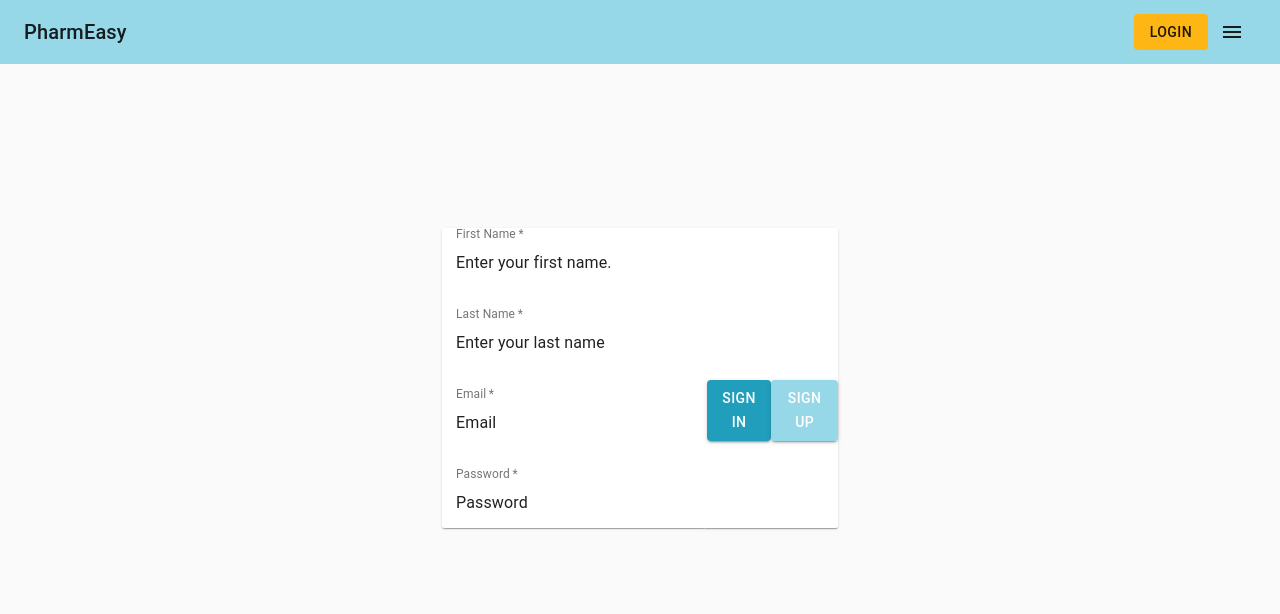
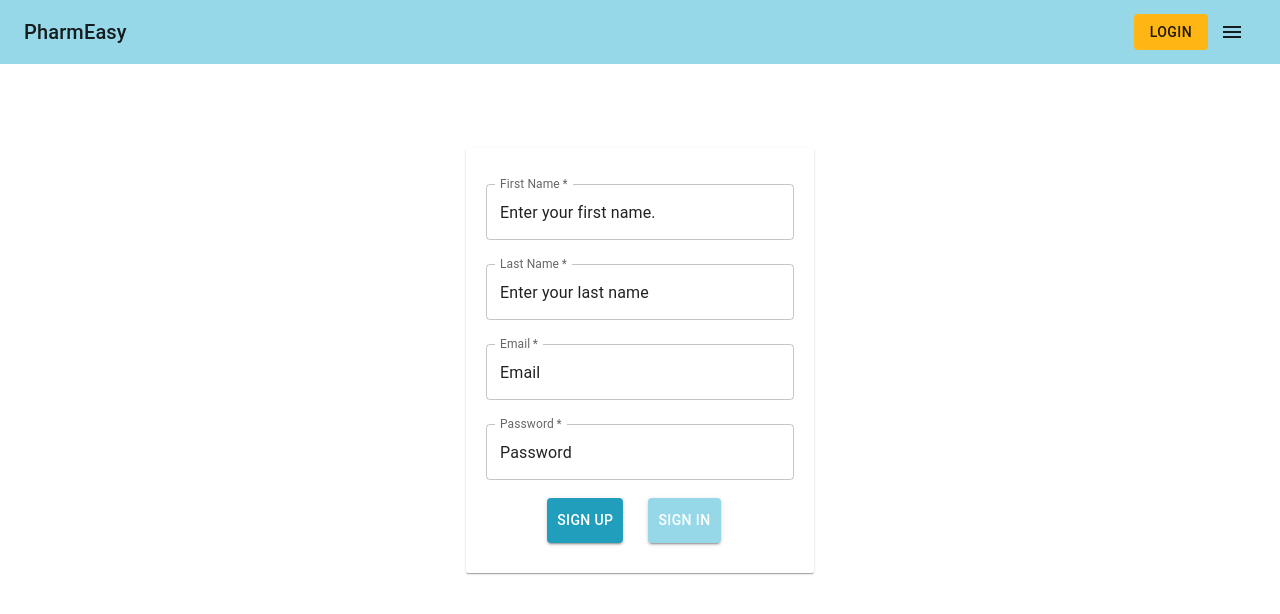
Before and after one commit to dabaquita/PharmEasy, a React (Create React App) app in the folder client/: page / in a window 1280 px wide. Shown: the top 614 px of the page. Built offline with nearby package versions, Linux system fonts and the light colour scheme.

Commit message:
rearranged components, created pages folder

```diff
--- a/client/src/App.js
+++ b/client/src/App.js
@@ -1,12 +1,6 @@
-import {Button, Container } from '@mui/material';
-import './App.css';
-import Navigation from './components/Navigation';
-import LoginForm from './components/form/LoginForm';
-import { useTheme, createTheme } from '@material-ui/core/styles';
-import { ThemeProvider } from '@mui/material/styles';
-import { lightBlue, yellow } from '@mui/material/colors';
-import Paper from '@mui/material/Paper';
-import { styled } from '@mui/system';
+import { Container } from '@mui/material';
+import { createTheme, ThemeProvider } from '@mui/material/styles';
+import LoginPage from './pages/LoginPage';
 
 const theme = createTheme({
   palette: {
@@ -19,53 +13,12 @@ const theme = createTheme({
   },
 })
 
-// const useStyles = () =>
-//   makeStyles({
-//     logo: {
-//       fontColor: "black",
-//     },
-//     appbar: {
-//       position: 'relative',
-//     },
-//     button: {
-//       fontSize: 36,
-//       backgroundColor: "lightblue",
-//       "&:hover": {
-//         backgroundColor: "darkblue",
-//       },
-//     },
-//     toolbar: theme.mixins.toolbar,
-//   });
-
-const StyledPaper = styled(Paper, {
-  name: "StyledPaper",
-  slot: "Wrapper",
-})({
-  color: '#6B8068',
-  backgroundColor: "white",
-  margin: "auto",
-  marginTop: 100,
-  borderRadius: 2,
-  height: 300,
-  weight: 300,
-  display: "flex",
-  alignItems: "center",
-  justifyContent: "center",
-  ".MuiButton-root" : { color: "#FF0000"}
-});
-
-const StyledPaper2 = styled(Paper, {})({});
-
 function App() {
-  // const classes = useStyles();
 
   return (
     <ThemeProvider theme={theme}>
       <Container component="main" maxWidth="xs">
-        <Navigation />
-        {/* <StyledPaper> */}
-          <LoginForm />
-        {/* </StyledPaper> */}
+      <LoginPage />
       </Container>
     </ThemeProvider>
   );
--- /dev/null
+++ b/client/src/components/RegistrationForm.js
@@ -0,0 +1,130 @@
+import { Grid, Box } from "@mui/material";
+import theme from "../theme";
+import { styled } from "@mui/system";
+import Paper from "@mui/material/Paper";
+import TextField from "@mui/material/TextField";
+import Button from "@mui/material/Button";
+
+const StyledPaper = styled(Paper, {
+  name: "LoginForm",
+  slot: "Wrapper",
+})({
+  color: "#6B8068",
+  backgroundColor: "white",
+  margin: "auto",
+  marginTop: 20,
+  marginBottom: 50,
+  padding: 20,
+  borderRadius: 2,
+  weight: 300,
+  display: "flex-column",
+  alignItems: "center",
+  justifyContent: "center",
+  ".MuiButton-root": { color: "#FF0000" },
+});
+
+const ButtonWrapper = styled("div", {
+  name: "ButtonWrapper",
+})({
+  marginLeft: "15%",
+  display: "flex-row",
+  flexDirection: "row",
+  position: "relative",
+  alignItems: "center",
+  justifyContent: "center",
+});
+
+const SubmitButton = styled(Button, {
+  name: "SubmitButton",
+})({
+  display: "flex-row",
+  position: "relative",
+  margin: 10,
+  marginLeft: 15,
+  padding: 10,
+  alignItems: "center",
+  justifyContent: "center",
+});
+
+const RegistrationForm = () => {
+  return (
+    <Box
+      component="form"
+      sx={{
+        // "& .MuiTextField-root": { m: 1, width: "25ch" },
+        marginTop: 8,
+        display: "flex",
+        flexDirection: "column",
+        alignItems: "center",
+      }}
+      noValidate
+      autoComplete="off"
+    >
+      <StyledPaper>
+        <div>
+          <TextField
+            required
+            fullWidth
+            id="outlined-required"
+            label="First Name"
+            defaultValue="Enter your first name."
+            margin="normal"
+            color="primary"
+          />
+          <TextField
+            required
+            fullWidth
+            id="outlined-required"
+            label="Last Name"
+            defaultValue="Enter your last name"
+            margin="normal"
+            color="primary"
+          />
+          <TextField
+            required
+            fullWidth
+            id="outlined-required"
+            label="Email"
+            defaultValue="Email"
+            margin="normal"
+            color="primary"
+          />
+          <TextField
+            required
+            fullWidth
+            id="outlined-required"
+            label="Password"
+            defaultValue="Password"
+            margin="normal"
+            color="primary"
+          />
+        </div>
+        <Box
+          component="div"
+          sx={{
+            // "& .MuiTextField-root": { m: 1, width: "25ch" },
+            width: "auto",
+            postion: "absolute",
+          }}
+        >
+          <ButtonWrapper>
+            <SubmitButton
+              variant="contained"
+              style={{ backgroundColor: "#219ebc", color: "#FFFFFF" }}
+            >
+              Sign Up
+            </SubmitButton>
+            <SubmitButton
+              variant="contained"
+              style={{ backgroundColor: "#97d8e8", color: "#FFFFFF" }}
+            >
+              Sign In
+            </SubmitButton>
+          </ButtonWrapper>
+        </Box>
+      </StyledPaper>
+    </Box>
+  );
+};
+
+export default RegistrationForm;
--- a/client/src/components/form/LoginForm.js
+++ /dev/null
@@ -1,114 +0,0 @@
-import { Grid, Box } from "@mui/material";
-import FirstNameTextField from "../FirstNameTextField";
-import LastNameTextField from "../LastNameTextField";
-import EmailTextField from "../EmailTextField";
-import PasswordTextField from "../PasswordTextField";
-import SignInButton from "../SignInButton";
-import SignUpButton from "../SignUpButton";
-import theme from "../../theme";
-import { styled } from "@mui/system";
-import Paper from '@mui/material/Paper';
-import TextField from '@mui/material/TextField';
-
-const StyledPaper = styled(Paper, {
-  name: "LoginForm",
-  slot: "Wrapper",
-})({
-  color: '#6B8068',
-  backgroundColor: "white",
-  margin: "auto",
-  marginTop: 100,
-  borderRadius: 2,
-  height: 300,
-  weight: 300,
-  display: "flex",
-  alignItems: "center",
-  justifyContent: "center",
-  ".MuiButton-root" : { color: "#FF0000"}
-});
-
-// const ButtonBox = styled(ButtonBox, {
-//   name: "ButtonBox",
-// })({
-
-// })
-
-
-const LoginForm = () => {
-  // const classes = useStyles();
-
-  return (
-
-    <Box
-    component="form"
-    sx={{
-      // "& .MuiTextField-root": { m: 1, width: "25ch" },
-      marginTop: 8,
-      display: "flex",
-      flexDirection: "column",
-      alignItems: "center",
-    }}
-    noValidate
-    autoComplete="off"
-    >
-      <StyledPaper>
-        <div >
-        <TextField
-          required
-          fullWidth
-          id="outlined-required"
-          label="First Name"
-          defaultValue="Enter your first name."
-          margin="normal"
-          color="primary"
-          />
-        <TextField
-          required
-          fullWidth
-          id="outlined-required"
-          label="Last Name"
-          defaultValue="Enter your last name"
-          margin="normal"
-          color="primary"
-          />
-        <TextField
-          required
-          fullWidth
-          id="outlined-required"
-          label="Email"
-          defaultValue="Email"
-          margin="normal"
-          color="primary"
-          />
-        <TextField
-          required
-          fullWidth
-          id="outlined-required"
-          label="Password"
-          defaultValue="Password"
-          margin="normal"
-          color="primary"
-          />
-        </div>
-
-        <Box
-        component="div"
-        sx={{
-          // "& .MuiTextField-root": { m: 1, width: "25ch" },
-          postion: "absolute",
-          marginTop: 8,
-          display: "flex",
-          flexDirection: "row",
-          alignItems: "center",}}
-          >
-
-        <SignInButton />
-        <SignUpButton />
-
-        </Box>
-          </StyledPaper>
-      </Box>
-  );
-};
-
-export default LoginForm;
--- /dev/null
+++ b/client/src/pages/LoginPage.js
@@ -0,0 +1,38 @@
+import {Button, Container } from '@mui/material';
+import Navigation from '../components/Navigation.js';
+import RegistrationForm from '../components/RegistrationForm';
+import Paper from '@mui/material/Paper';
+import { styled } from '@mui/system';
+
+
+const StyledPaper = styled(Paper, {
+  name: "StyledPaper",
+  slot: "Wrapper",
+})({
+  color: '#6B8068',
+  backgroundColor: "white",
+  margin: "auto",
+  marginTop: 100,
+  borderRadius: 2,
+  height: 300,
+  weight: 300,
+  display: "flex",
+  alignItems: "center",
+  justifyContent: "center",
+  ".MuiButton-root" : { color: "#FF0000"}
+});
+
+const StyledPaper2 = styled(Paper, {})({});
+
+function LoginPage() {
+  // const classes = useStyles();
+
+  return (
+      <Container component="main" maxWidth="xs">
+        <Navigation />
+          <RegistrationForm />
+      </Container>
+  );
+}
+
+export default LoginPage;
```
Also changed, not shown: client/src/components/delete-this.js (deleted, +0 -58 lines), client/src/components/form/styles.js (deleted).
